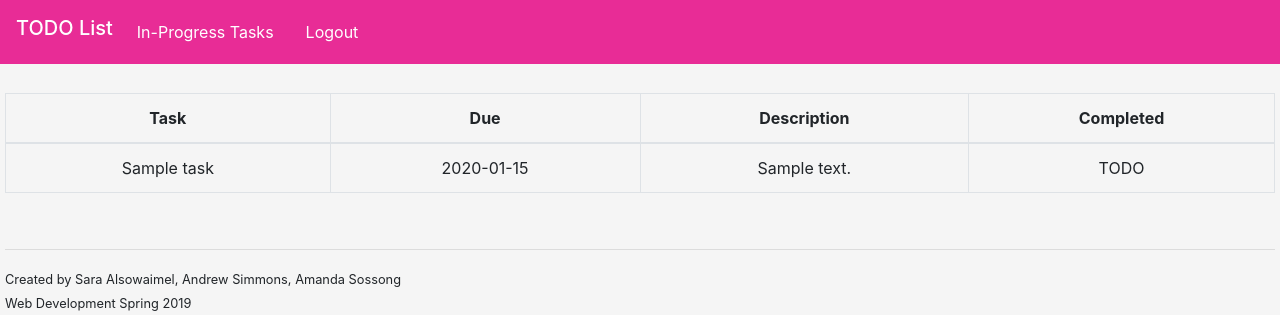
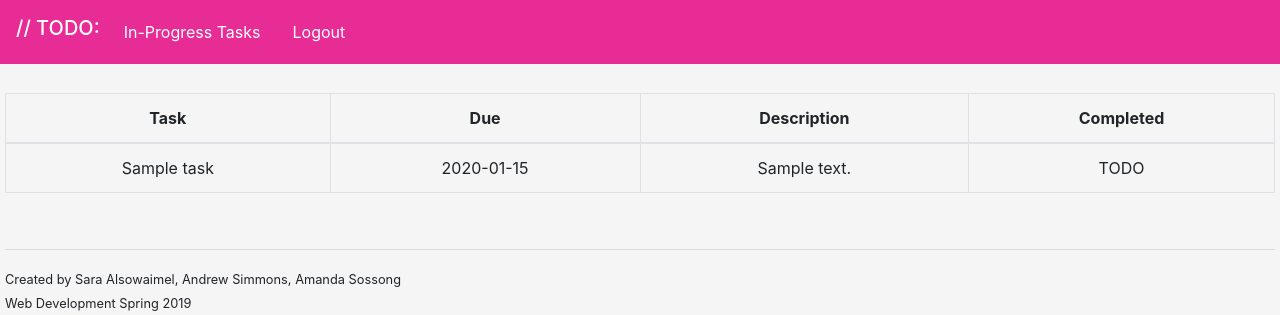
Before and after one commit to agsimmons/TODO-List, a PHP site: page /completedtasks.php in a window 1280 px wide. Shown: the top 315 px of the page. Run offline with PHP 8.4, Linux system fonts and the light colour scheme; the visitor is signed in with stand-in values (Sample User, id 1); tables that the repository leaves empty hold one stand-in row (values such as "Sample post").

Commit message:
Change navbar title to // TODO:

```diff
--- a/html/completedtasks.php
+++ b/html/completedtasks.php
@@ -15,7 +15,7 @@ if (!isset($_SESSION["user_id"]) || !isset($_SESSION['username'])) {
 	<meta charset="utf-8">
 	<meta name="viewport" content="width=device-width, initial-scale=1, shrink-to-fit=no">
 
-	<title>TODO List - Completed Tasks</title>
+	<title>// TODO: - Completed Tasks</title>
 
     <!-- bootstrap CDN import -->
     <link rel="stylesheet" href="https://stackpath.bootstrapcdn.com/bootstrap/4.3.1/css/bootstrap.min.css" integrity="sha384-ggOyR0iXCbMQv3Xipma34MD+dH/1fQ784/j6cY/iJTQUOhcWr7x9JvoRxT2MZw1T" crossorigin="anonymous">
@@ -25,7 +25,7 @@ if (!isset($_SESSION["user_id"]) || !isset($_SESSION['username'])) {
 </head>
 <body>
   <nav class="navbar navbar-expand-lg">
-		<h2 class="navbar-brand">TODO List</h2>
+		<h2 class="navbar-brand">// TODO:</h2>
 		<ul class="navbar-nav mr-4">
 			<li class="nav-item"><a class="nav-link" href="main.php">In-Progress Tasks</a></li>
 			<li class="nav-item"><a class="nav-link" href="php/logout.php">Logout</a></li>
--- a/html/main.php
+++ b/html/main.php
@@ -26,7 +26,7 @@ if (!isset($_SESSION["user_id"]) || !isset($_SESSION['username'])) {
 </head>
 <body>
 	<nav class="navbar navbar-expand-lg">
-		<h2 class="navbar-brand">TODO List</h2>
+		<h2 class="navbar-brand">// TODO:</h2>
 		<ul class="navbar-nav mr-4">
 			<li class="nav-item"><a class="nav-link" href="completedtasks.php">Completed Tasks</a></li>
 			<li class="nav-item"><a class="nav-link" href="php/logout.php">Logout</a></li>
```
